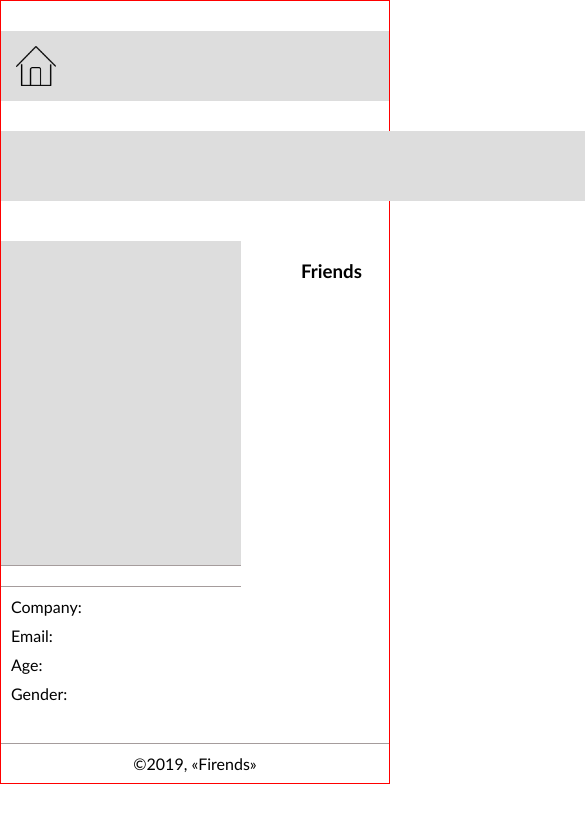
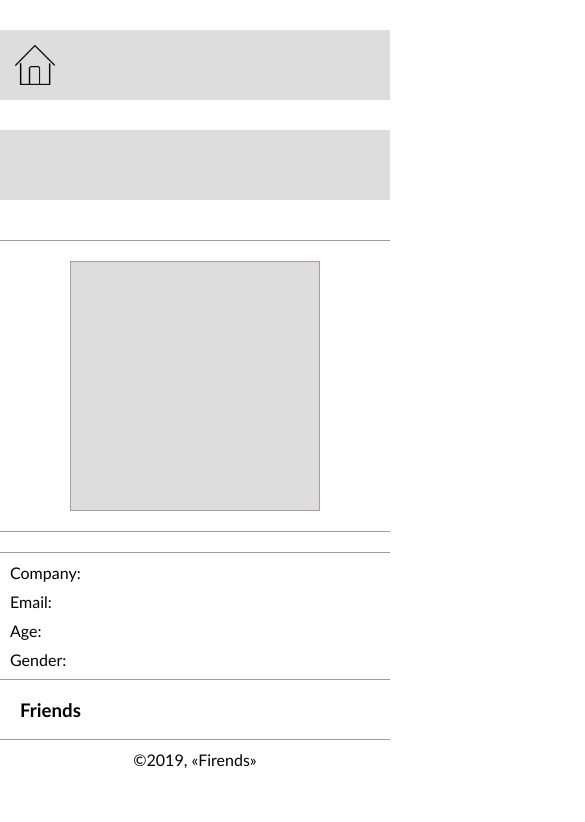
Before and after one commit to kir58/Friedns, a React app: page /#/1 in a window 390 px wide. Shown: the top 822 px of the page, 585 px wide, since content can reach past the window. Built offline with nearby package versions, Linux system fonts and the light colour scheme; what redux-immutable-state-invariant would draw is missing.

Commit message:
add adaption

```diff
--- a/src/components/App/App.css
+++ b/src/components/App/App.css
@@ -7,15 +7,5 @@ body {
  .container {
   max-width: 1200px;
   margin: 0 auto;
-  border: 1px solid red;
+
 }
-/* @media screen and (max-width: 700px) {
-  .container {
-    width: 700px;
-  }
-}
-@media screen and (max-width: 360px) {
-  .container {
-    width: 350px;
-  }
-} */
--- a/src/components/Footer/Footer.Css
+++ b/src/components/Footer/Footer.Css
@@ -8,3 +8,9 @@
 .information {
   padding: 10px;
 }
+@media screen and (max-width: 460px) {
+  .wrapper {
+    margin-top: 0;
+    border-top: none;
+  }
+}
--- a/src/components/Friend/Friend.css
+++ b/src/components/Friend/Friend.css
@@ -1,7 +1,7 @@
 .container {
   font-family: 'Gill Sans', 'Gill Sans MT', Calibri, 'Trebuchet MS', sans-serif;
   font-size: 16px;
-  width: 1200px;
+  max-width: 1200px;
   margin: 0 auto;
 }
 
@@ -25,42 +25,93 @@
 }
 
 .element {
+  display: flex;
+  flex-wrap: wrap;
   margin: 0;
   padding: 0;
   margin-top: 20px;
-  border: 1px sold #A59C9C;
-  justify-content: center;
-  width: 20%
+  width: 25%;
+  border: 1px solid #A59C9C;
 }
 .element:last-child {
   padding-left: 20px;
-  width: 75%;
+  width: 70%;
 }
-
 .icon {
   display: flex;
   justify-content: center;
   align-items: center;
+  width: 100%;
+  padding: 20px;
+  box-sizing: border-box;
+}
+.picture {
+  display: flex;
+  justify-content: center;
+  align-items: center;
   padding: 17px;
-  width: 86%;
-  height: 290px;
+  width: 250px;
+  box-sizing: border-box;
+  height: 250px;
   font-size: 50px;
   background-color:  #DDDDDD;
-  text-align: center;
+  border: 1px solid #A59C9C;
+
 }
 .name {
+  display: flex;
+  justify-content: center;
+  align-items: center;
   font-size: 20px;
-  text-align: center;
   padding: 10px 0px;
   border-top: 1px solid  #A59C9C;
+  width: 100%;
 }
 .item {
-  margin:10px;
+  margin: 10px;
+  hyphens: auto;
 }
 .info {
   border-top: 1px solid  #A59C9C;
+  width: 100%;
 }
 .description {
   margin-left: 2px;
   color: #A59C9C;
 }
+@media screen and (max-width: 480px) {
+  .element {
+    width: 100%;
+    border-left: none;
+    border-right: none;
+  }
+  .element:last-child {
+    padding-left: 20px;
+    width: 100%;
+    margin-top: 0;
+    border-top: none;
+  }
+}
+
+@media screen and (min-width: 481px) and (max-width: 900px) {
+  .element {
+    width: 100%;
+  }
+  .icon {
+    width: 33%;
+  }
+  .name {
+    order: 2;
+  }
+  .info {
+    width: 33%;
+    margin-top: 10px;
+    border-top: none;
+  }
+  .element:last-child {
+    padding-left: 20px;
+    width: 100%;
+    margin-top: 0;
+    border-top: none;
+  }
+}
--- a/src/components/Friend/Friend.jsx
+++ b/src/components/Friend/Friend.jsx
@@ -25,7 +25,9 @@ const Friend = ({ byId, match }) => {
       </div>
       <div className={styles.main}>
         <div className={styles.element}>
-          <div className={styles.icon}>{name && getInitials(name)}</div>
+          <div className={styles.icon}>
+            <div className={styles.picture}>{name && getInitials(name)}</div>
+          </div>
           <div className={styles.name}>{name}</div>
           <div className={styles.info}>
             <div className={styles.item}>
--- a/src/components/NewFriendsForm/NewFriendsForm.css
+++ b/src/components/NewFriendsForm/NewFriendsForm.css
@@ -55,14 +55,14 @@
   font-size: 0;
 }
 
-@media screen and (max-width: 460px) {
+@media screen and (max-width: 480px) {
   .filterForm {
     justify-content: center;
   }
 
   .inputWork::placeholder {
     font-size: 14px;
-    color: #000000;
+    color: #7E7878;
   }
 
   .item:last-child > label {
--- a/src/components/Pagination/Pagination.css
+++ b/src/components/Pagination/Pagination.css
@@ -4,6 +4,8 @@
 }
 .list {
   display: flex;
+  justify-content: center;
+  flex-wrap: wrap;
   padding: 0;
   margin: 0;
   list-style: none;
@@ -32,3 +34,9 @@
   border-color: #DDDDDD;
   color: white;
 }
+@media screen and (max-width: 460px) {
+  .item:first-child,
+  .item:last-child {
+    display: none;
+  }
+}
--- a/src/components/RenderFriends/RenderFirends.css
+++ b/src/components/RenderFriends/RenderFirends.css
@@ -1,8 +1,3 @@
-.container {
-  width: 1200px;
-  margin: 0 auto;
-}
-
 .listContainer {
   margin-top: 20px;
 }
@@ -50,3 +45,13 @@
   display: inherit;
   align-items: inherit;
 }
+@media screen and (min-width: 461px) and (max-width: 768px) {
+  .item {
+    width: 50%;
+  }
+}
+@media screen and (max-width: 460px) {
+  .item {
+    width: 100%;
+  }
+}
```
Also changed, not shown: 1 other file (tests, documents, lock files or other folders).
